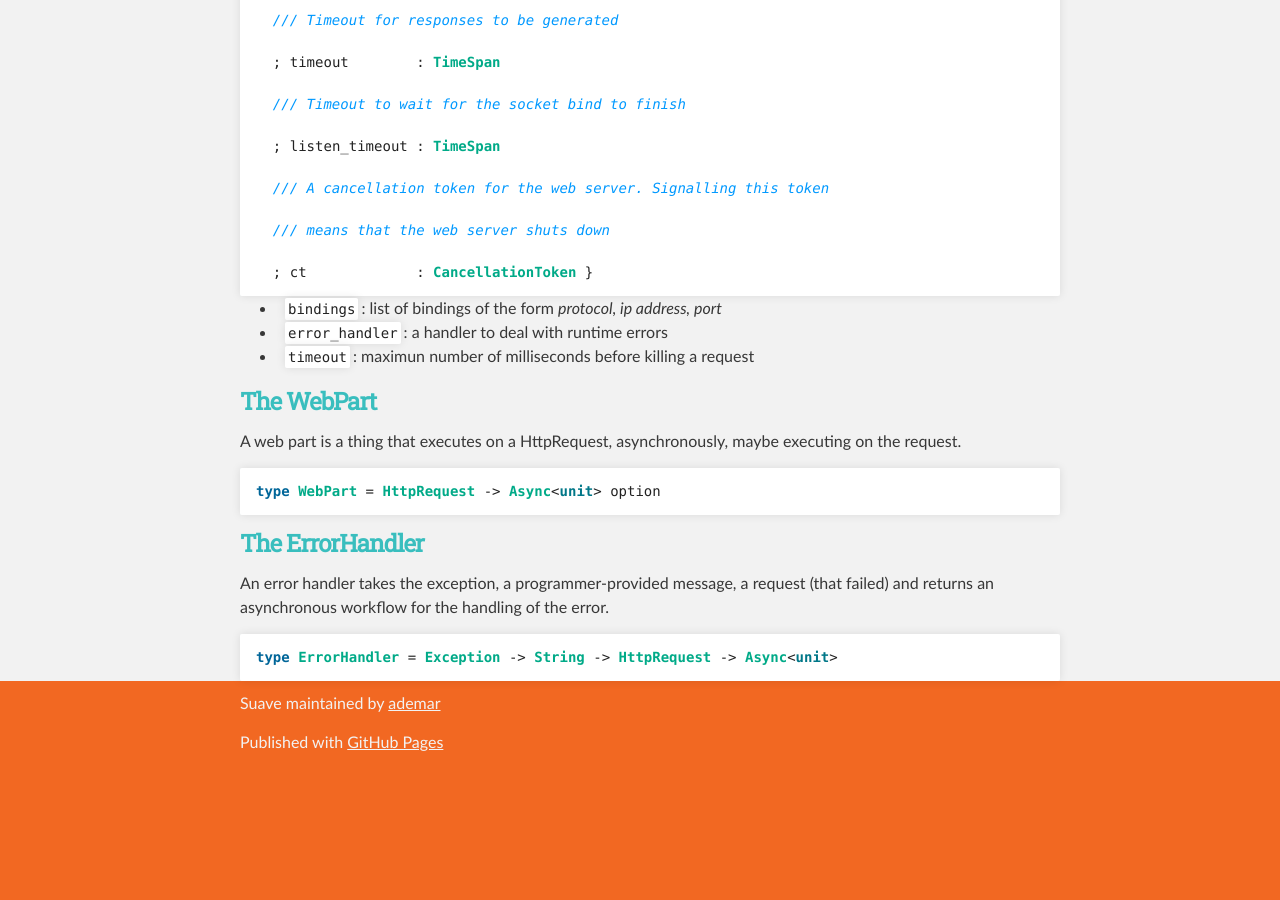
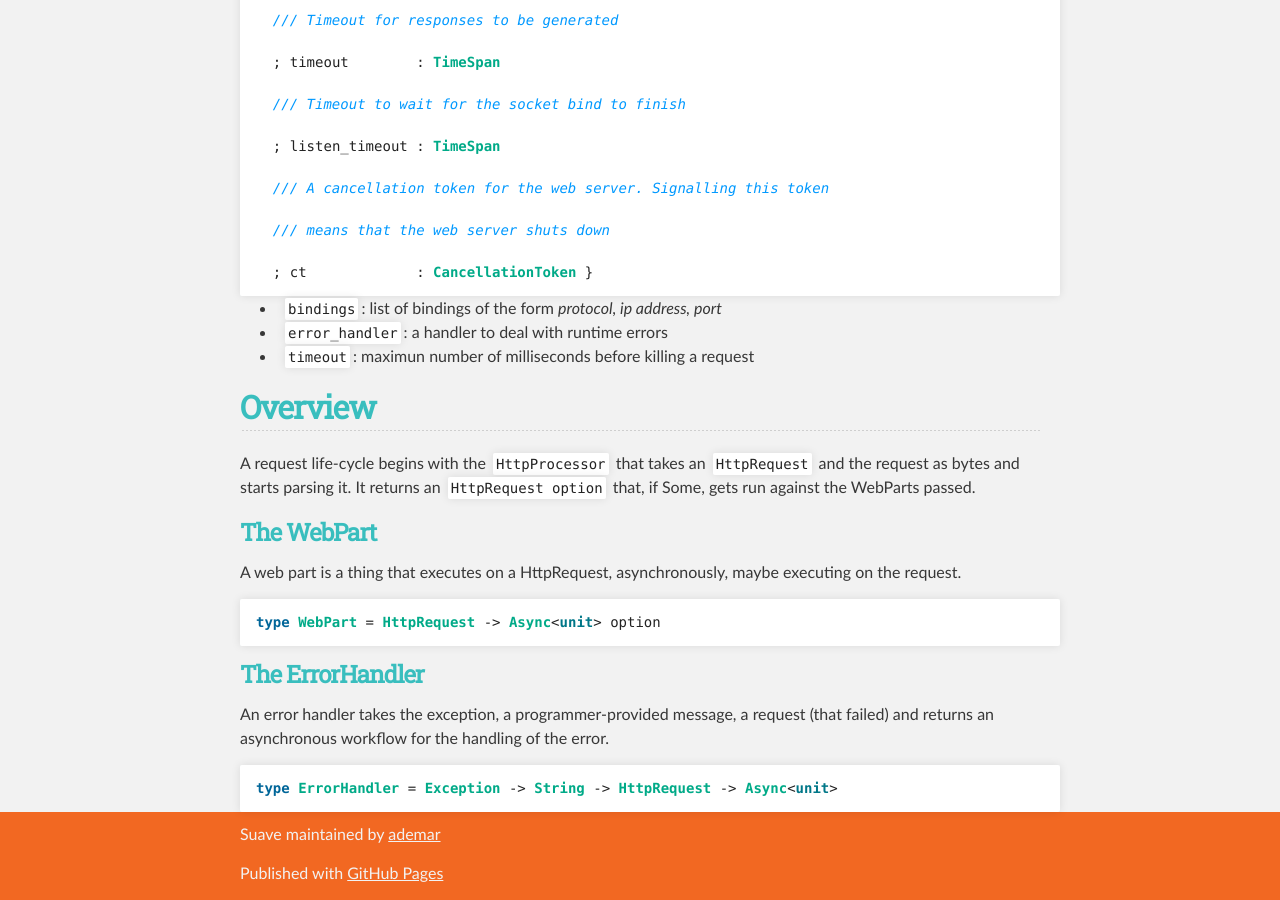
Before and after one commit to SuaveIO/suave, a Jekyll site: the page built from index.md, in a window 1280 px wide and 900 px high, scrolled down 4313 px. Built offline with Jekyll 4.4.1, drawn with Linux system fonts in a browser that asks for light colours; before the commit the page ends 5082 px from its top, so only the background shows below that.

Commit message:
updating docs

```diff
--- a/_includes/content.md
+++ b/_includes/content.md
@@ -192,6 +192,12 @@ type SuaveConfig =
   - `error_handler`: a handler to deal with runtime errors
   - `timeout`: maximun number of milliseconds before killing a request
 
+## Overview
+
+A request life-cycle begins with the `HttpProcessor` that takes an `HttpRequest`
+and the request as bytes and starts parsing it. It returns an `HttpRequest
+option` that, if Some, gets run against the WebParts passed.
+
 ### The WebPart
 
 A web part is a thing that executes on a HttpRequest, asynchronously, maybe executing
@@ -203,8 +209,9 @@ type WebPart = HttpRequest -> Async<unit> option
 
 ### The ErrorHandler
 
-An error handler takes the exception, a programmer-provided message, a request (that failed) and returns
-an asynchronous workflow for the handling of the error.
+An error handler takes the exception, a programmer-provided message, a request
+(that failed) and returns an asynchronous workflow for the handling of the
+error.
 
 {% highlight fsharp %}
 type ErrorHandler = Exception -> String -> HttpRequest -> Async<unit>
```
